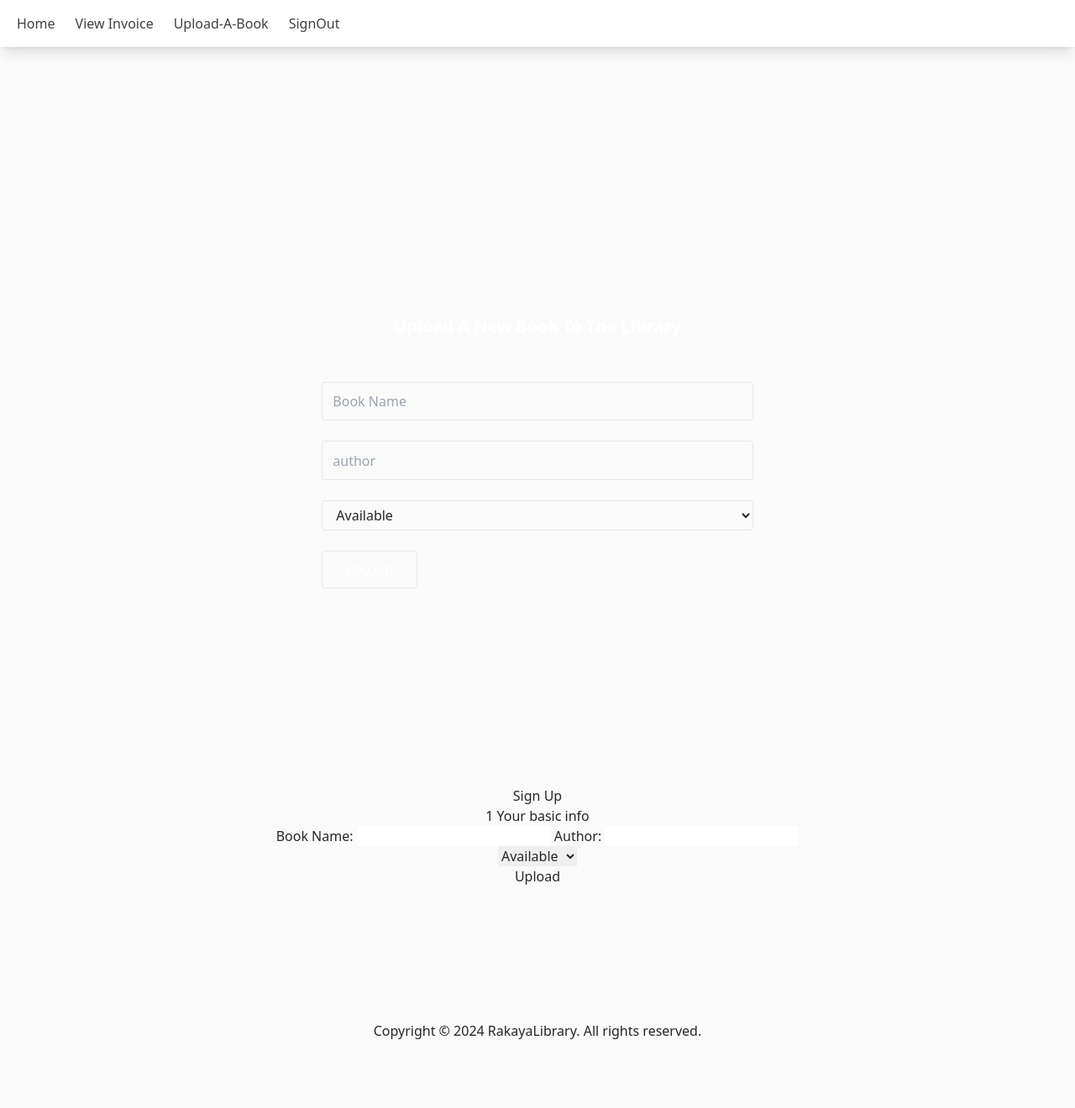
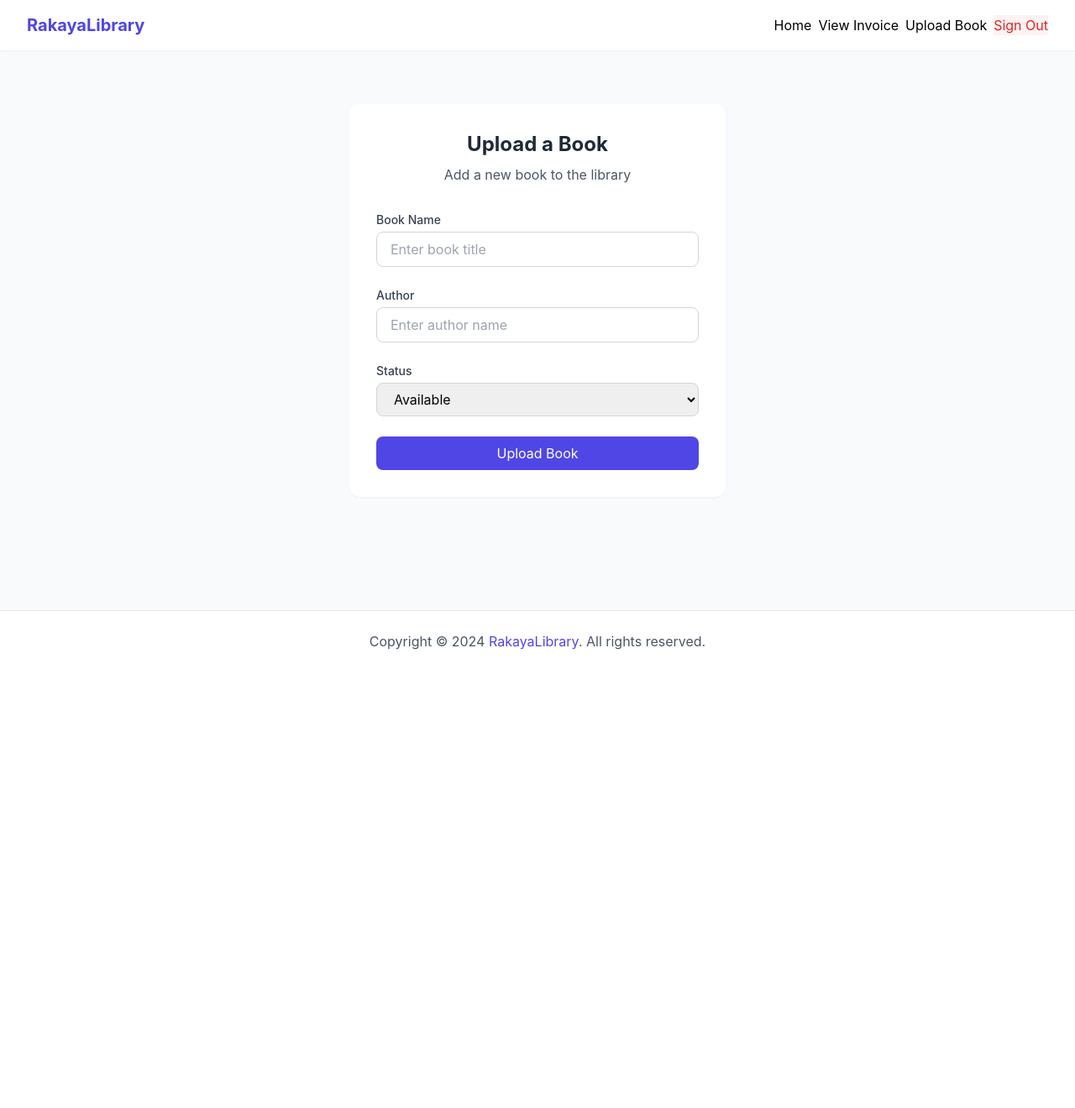
Before and after one commit to AzizRaad/RakayaLibrary, a Laravel app: page /uploadform in a window 1280 px wide. Shown: the whole page at 84% size. After the commit the page ends 774 px from the top, so only its background shows below. Run offline with Laravel 10, Linux system fonts and the light colour scheme; a user stored in the database is signed in; data comes from the database, SQL or seed files in the repository; some libraries are stand-ins or nearby versions.

Commit message:
redesigned the pages & optimized deleting a book from cart to change its status

```diff
--- a/app/Http/Controllers/InvoiceController.php
+++ b/app/Http/Controllers/InvoiceController.php
@@ -3,7 +3,6 @@
 namespace App\Http\Controllers;
 
 use App\Models\Invoice;
-use Illuminate\Http\Request;
 use Barryvdh\DomPDF\Facade\Pdf;
 
 class InvoiceController extends Controller
--- a/app/Livewire/BooksTable.php
+++ b/app/Livewire/BooksTable.php
@@ -22,6 +22,7 @@ class BooksTable extends Component
         $invoice->name = $book->name;
         $invoice->author = $book->author;
         $invoice->user_id = auth()->user()->id;
+        $invoice->book_id = $book->id;
         $invoice->save();
 
         $book_status = Book::find($book->id);
--- a/app/Livewire/InvoiceTable.php
+++ b/app/Livewire/InvoiceTable.php
@@ -2,13 +2,18 @@
 
 namespace App\Livewire;
 
+use App\Models\Book;
 use App\Models\Invoice;
 use Livewire\Component;
 
 class InvoiceTable extends Component
 {
     public function delete(Invoice $invoice) {
+        $book = Book::find($invoice->book_id);
+        $book->status = 'available';
+        $book->save();
         $invoice->delete();
+        session()->flash('success',' Book Deleted Successfully ');
     }
 
     public function render()
--- a/resources/views/components/layout.blade.php
+++ b/resources/views/components/layout.blade.php
@@ -8,120 +8,151 @@
     <title>RakayaLibrary</title>
     <script src="https://cdn.tailwindcss.com"></script>
     <link rel="stylesheet" href="https://cdnjs.cloudflare.com/ajax/libs/font-awesome/6.5.1/css/all.min.css">
+    <script>
+        tailwind.config = {
+            theme: {
+                extend: {
+                    colors: {
+                        primary: '#4F46E5',
+                        secondary: '#6366F1',
+                        accent: '#818CF8',
+                        light: '#F9FAFB',
+                        dark: '#1F2937',
+                    }
+                }
+            }
+        }
+    </script>
+    <style>
+        body {
+            font-family: 'Inter', 'Segoe UI', Roboto, sans-serif;
+            background-color: #F9FAFB;
+        }
+        .nav-link {
+            @apply px-4 py-2 rounded-lg transition-all duration-200 hover:bg-indigo-50 hover:text-primary;
+        }
+        .btn-primary {
+            @apply bg-primary text-white px-6 py-2 rounded-lg hover:bg-secondary transition-all duration-200;
+        }
+    </style>
     {{-- <link rel="stylesheet" href="{{ asset('uploadbookform.css') }}"> --}}
 </head>
 
-<body>
+<body class="flex flex-col min-h-screen">
 
     @auth
-        <header>
+        <header class="bg-white shadow-sm">
             <!-- Navigation bar -->
-            <nav class="relative flex w-full items-center justify-between bg-white py-2 text-neutral-600 shadow-lg hover:text-neutral-700 focus:text-neutral-700 dark:bg-neutral-600 dark:text-neutral-200 md:flex-wrap md:justify-start"
+            <nav class="container mx-auto flex items-center justify-between py-4 px-6 lg:px-8"
                 data-te-navbar-ref>
-                <div class="flex w-full flex-wrap items-center justify-between px-3">
-                    <div class="flex items-center">
-                        <!-- Hamburger menu button -->
+                <div class="flex items-center space-x-4">
+                    <a href="/" class="text-xl font-bold text-primary">RakayaLibrary</a>
+                </div>
+
+                <!-- Mobile menu button -->
+                <div class="flex lg:hidden">
                     <button
-                            class="border-0 bg-transparent px-2 text-xl leading-none transition-shadow duration-150 ease-in-out hover:text-neutral-700 focus:text-neutral-700 dark:hover:text-white dark:focus:text-white lg:hidden"
+                        class="text-gray-600 hover:text-primary focus:outline-none"
                         type="button" data-te-collapse-init data-te-target="#navbarSupportedContentY"
                         aria-controls="navbarSupportedContentY" aria-expanded="false" aria-label="Toggle navigation">
-                            <!-- Hamburger menu icon -->
-                            <span class="[&>svg]:w-5">
                         <svg xmlns="http://www.w3.org/2000/svg" fill="none" viewBox="0 0 24 24"
-                                    stroke-width="1.5" stroke="currentColor" class="h-7 w-7">
+                            stroke-width="1.5" stroke="currentColor" class="h-6 w-6">
                             <path stroke-linecap="round" stroke-linejoin="round"
                                 d="M3.75 6.75h16.5M3.75 12h16.5m-16.5 5.25h16.5" />
                         </svg>
-                            </span>
                     </button>
                 </div>
 
                 <!-- Navigation links -->
-                    <div class="!visible hidden grow basis-[100%] items-center lg:!flex lg:basis-auto"
+                <div class="hidden lg:flex items-center space-x-2"
                     id="navbarSupportedContentY" data-te-collapse-item>
-                        <ul class="mr-auto flex flex-col lg:flex-row" data-te-navbar-nav-ref>
-                            <li class="mb-4 lg:mb-0 lg:pr-2" data-te-nav-item-ref>
-                                <a class="block transition duration-150 ease-in-out hover:text-neutral-700 focus:text-neutral-700 disabled:text-black/30 dark:hover:text-white dark:focus:text-white lg:p-2 [&.active]:text-black/90"
-                                    href="/" data-te-nav-link-ref data-te-ripple-init
-                                    data-te-ripple-color="light">Home</a>
-                            </li>
-                            <li class="mb-4 lg:mb-0 lg:pr-2" data-te-nav-item-ref>
-                                <a class="block transition duration-150 ease-in-out hover:text-neutral-700 focus:text-neutral-700 disabled:text-black/30 dark:hover:text-white dark:focus:text-white lg:p-2 [&.active]:text-black/90"
-                                    href="{{ route('invoice') }}" data-te-nav-link-ref data-te-ripple-init
-                                    data-te-ripple-color="light">View Invoice</a>
-                            </li>
+                    <a class="nav-link" href="/" data-te-nav-link-ref>Home</a>
+                    <a class="nav-link" href="{{ route('invoice') }}" data-te-nav-link-ref>View Invoice</a>
                     @if (Auth::user()->isAdmin())
-                                <li class="mb-4 lg:mb-0 lg:pr-2" data-te-nav-item-ref>
-                                    <a class="block transition duration-150 ease-in-out hover:text-neutral-700 focus:text-neutral-700 disabled:text-black/30 dark:hover:text-white dark:focus:text-white lg:p-2 [&.active]:text-black/90"
-                                        href="{{ route('upload.book') }}" data-te-nav-link-ref data-te-ripple-init
-                                        data-te-ripple-color="light">Upload-A-Book</a>
-                                </li>
+                        <a class="nav-link" href="{{ route('upload.book') }}" data-te-nav-link-ref>Upload Book</a>
                     @endif
-                            <li class="mb-2 lg:mb-0 lg:pr-2" data-te-nav-item-ref>
-                                <a class="block transition duration-150 ease-in-out hover:text-neutral-700 focus:text-neutral-700 disabled:text-black/30 dark:hover:text-white dark:focus:text-white lg:p-2 [&.active]:text-black/90"
-                                    href="{{ route('logout') }}" data-te-nav-link-ref data-te-ripple-init
-                                    data-te-ripple-color="light">SignOut</a>
-                            </li>
-                        </ul>
+                    <a class="nav-link bg-red-50 text-red-600 hover:bg-red-100" href="{{ route('logout') }}" data-te-nav-link-ref>Sign Out</a>
+                </div>
+            </nav>
+
+            <!-- Mobile menu (hidden by default) -->
+            <div class="lg:hidden hidden" id="navbarSupportedContentY">
+                <div class="px-4 py-3 space-y-2">
+                    <a class="block nav-link" href="/">Home</a>
+                    <a class="block nav-link" href="{{ route('invoice') }}">View Invoice</a>
+                    @if (Auth::user()->isAdmin())
+                        <a class="block nav-link" href="{{ route('upload.book') }}">Upload Book</a>
+                    @endif
+                    <a class="block nav-link bg-red-50 text-red-600 hover:bg-red-100" href="{{ route('logout') }}">Sign Out</a>
                 </div>
             </div>
-            </nav>
         </header>
     @else
-        <header>
+        <header class="bg-white shadow-sm">
             <!-- Navigation bar -->
-            <nav class="relative flex w-full items-center justify-between bg-white py-2 text-neutral-600 shadow-lg hover:text-neutral-700 focus:text-neutral-700 dark:bg-neutral-600 dark:text-neutral-200 md:flex-wrap md:justify-center"
+            <nav class="container mx-auto flex items-center justify-between py-4 px-6 lg:px-8"
                 data-te-navbar-ref>
-                <div class="flex w-full flex-wrap items-center justify-between px-3">
-                    <div class="flex items-center">
-                        <!-- Hamburger menu button -->
+                <div class="flex items-center space-x-4">
+                    <a href="/" class="text-xl font-bold text-primary">RakayaLibrary</a>
+                </div>
+
+                <!-- Mobile menu button -->
+                <div class="flex lg:hidden">
                     <button
-                            class="border-0 bg-transparent px-2 text-xl leading-none transition-shadow duration-150 ease-in-out hover:text-neutral-700 focus:text-neutral-700 dark:hover:text-white dark:focus:text-white lg:hidden"
+                        class="text-gray-600 hover:text-primary focus:outline-none"
                         type="button" data-te-collapse-init data-te-target="#navbarSupportedContentY"
                         aria-controls="navbarSupportedContentY" aria-expanded="false" aria-label="Toggle navigation">
-                            <!-- Hamburger menu icon -->
-                            <span class="[&>svg]:w-5">
                         <svg xmlns="http://www.w3.org/2000/svg" fill="none" viewBox="0 0 24 24"
-                                    stroke-width="1.5" stroke="currentColor" class="h-7 w-7">
+                            stroke-width="1.5" stroke="currentColor" class="h-6 w-6">
                             <path stroke-linecap="round" stroke-linejoin="round"
                                 d="M3.75 6.75h16.5M3.75 12h16.5m-16.5 5.25h16.5" />
                         </svg>
-                            </span>
                     </button>
                 </div>
 
                 <!-- Navigation links -->
-                    <div class="!visible hidden grow basis-[100%] items-center lg:!flex lg:basis-auto"
+                <div class="hidden lg:flex items-center space-x-2"
                     id="navbarSupportedContentY" data-te-collapse-item>
-                        <ul class="mr-auto flex flex-col lg:flex-row" data-te-navbar-nav-ref>
-                            <li class="mb-4 lg:mb-0 lg:pr-2" data-te-nav-item-ref>
-                                <a class="block transition duration-150 ease-in-out hover:text-neutral-700 focus:text-neutral-700 disabled:text-black/30 dark:hover:text-white dark:focus:text-white lg:p-2 [&.active]:text-black/90"
-                                    href="/" data-te-nav-link-ref data-te-ripple-init
-                                    data-te-ripple-color="light">Home</a>
-                            </li>
-                            <li class="mb-2 lg:mb-0 lg:pr-2" data-te-nav-item-ref>
-                                <a class="block transition duration-150 ease-in-out hover:text-neutral-700 focus:text-neutral-700 disabled:text-black/30 dark:hover:text-white dark:focus:text-white lg:p-2 [&.active]:text-black/90"
-                                    href="{{ route('login') }}" data-te-nav-link-ref data-te-ripple-init
-                                    data-te-ripple-color="light">Sign-In</a>
-                            </li>
-                        </ul>
+                    <a class="nav-link" href="/" data-te-nav-link-ref>Home</a>
+                    <a class="nav-link bg-primary text-white hover:bg-secondary" href="{{ route('login') }}" data-te-nav-link-ref>Sign In</a>
+                </div>
+            </nav>
+
+            <!-- Mobile menu (hidden by default) -->
+            <div class="lg:hidden hidden" id="navbarSupportedContentY">
+                <div class="px-4 py-3 space-y-2">
+                    <a class="block nav-link" href="/">Home</a>
+                    <a class="block nav-link bg-primary text-white hover:bg-secondary" href="{{ route('login') }}">Sign In</a>
                 </div>
             </div>
-            </nav>
         </header>
     @endauth
     <!-- header ends here -->
-    <div class="bg-neutral-50 px-6 py-20 text-center text-neutral-800 dark:bg-neutral-700 dark:text-neutral-200">
+
+    <main class="flex-grow container mx-auto px-6 py-8 lg:px-8">
         {{ $slot }}
-    </div>
+    </main>
 
     <!-- footer begins -->
-    <footer class="bg-neutral-50 px-6 py-20 text-center text-neutral-800 dark:bg-neutral-700 dark:text-neutral-200">
-        <p class="m-0">Copyright &copy; 2024 <a href="/" class="text-muted">RakayaLibrary</a>. All rights
-            reserved.
-        </p>
+    <footer class="bg-white border-t border-gray-200 mt-auto">
+        <div class="container mx-auto px-6 py-6 lg:px-8 text-center text-gray-600">
+            <p>Copyright &copy; 2024 <a href="/" class="text-primary hover:text-secondary transition-colors">RakayaLibrary</a>. All rights reserved.</p>
+        </div>
     </footer>
 
+    <!-- Add JavaScript for mobile menu toggle -->
+    <script>
+        document.addEventListener('DOMContentLoaded', function() {
+            const mobileMenuButton = document.querySelector('[data-te-target="#navbarSupportedContentY"]');
+            const mobileMenu = document.getElementById('navbarSupportedContentY');
+
+            if (mobileMenuButton && mobileMenu) {
+                mobileMenuButton.addEventListener('click', function() {
+                    mobileMenu.classList.toggle('hidden');
+                });
+            }
+        });
+    </script>
 </body>
 
 </html>
--- a/resources/views/frontend/home/upload_book.blade.php
+++ b/resources/views/frontend/home/upload_book.blade.php
@@ -1,80 +1,63 @@
 <x-layout>
-    <section class="h-screen">
-        <div class="h-full dark:bg-neutral-700">
-            <!-- Left column container with background-->
-            <div class="g-6 flex h-full flex-wrap items-center justify-center ">
-                <!-- Right column container -->
-                <div class="mb-12 md:mb-0 md:w-8/12 lg:w-5/12 xl:w-5/12">
-                    <form method="POST" action="{{ route('upload.book') }}">
-                        @csrf
-                        <div class="relative mb-6">
-                            <h4 class="mb-12 mt-1 pb-1 text-xl font-semibold text-white">
-                                Upload A New Book To The Library
-                            </h4>
-                        </div>
-                        <!-- Book info -->
-                        <div class="relative mb-6" data-te-input-wrapper-init>
-                            <input type="text" name="book_name" id="book_name"
-                                class="peer block min-h-[auto] w-full rounded border bg-transparent px-3 py-[0.32rem] leading-[2.15] outline-none transition-all duration-200 ease-linear dark:text-neutral-200"
-                                placeholder="Book Name" />
+    <section class="py-8">
+        <div class="max-w-md mx-auto bg-white rounded-xl shadow-sm overflow-hidden">
+            <div class="p-8">
+                <div class="text-center mb-8">
+                    <h2 class="text-2xl font-bold text-gray-800">Upload a Book</h2>
+                    <p class="text-gray-600 mt-2">Add a new book to the library</p>
                 </div>
 
-                        <!-- Author info -->
-                        <div class="relative mb-6" data-te-input-wrapper-init>
-                            <input type="text" name="author" id="author"
-                                class="peer block min-h-[auto] w-full rounded border bg-transparent px-3 py-[0.32rem] leading-[2.15] outline-none transition-all duration-200 ease-linear dark:text-neutral-200"
-                                placeholder="author" />
+                <form method="POST" action="{{ route('upload.book') }}" class="space-y-6">
+                    @csrf
+
+                    <!-- Book Name input -->
+                    <div>
+                        <label for="book_name" class="block text-sm font-medium text-gray-700 mb-1">Book Name</label>
+                        <input
+                            type="text"
+                            name="book_name"
+                            id="book_name"
+                            class="w-full px-4 py-2 border border-gray-300 rounded-lg focus:ring-2 focus:ring-primary focus:border-primary transition-colors"
+                            placeholder="Enter book title"
+                        />
                     </div>
 
-                        <!-- Status info -->
-                        <div class="relative mb-6" data-te-input-wrapper-init>
+                    <!-- Author input -->
+                    <div>
+                        <label for="author" class="block text-sm font-medium text-gray-700 mb-1">Author</label>
+                        <input
+                            type="text"
+                            name="author"
+                            id="author"
+                            class="w-full px-4 py-2 border border-gray-300 rounded-lg focus:ring-2 focus:ring-primary focus:border-primary transition-colors"
+                            placeholder="Enter author name"
+                        />
+                    </div>
+
+                    <!-- Status select -->
+                    <div>
+                        <label for="status" class="block text-sm font-medium text-gray-700 mb-1">Status</label>
                         <select
-                                class="peer block min-h-[auto] w-full rounded border bg-transparent px-3 py-[0.32rem] leading-[2.15] outline-none transition-all duration-200 ease-linear dark:text-neutral-200"
-                                name="status" id="status" data-te-select-init>
+                            name="status"
+                            id="status"
+                            class="w-full px-4 py-2 border border-gray-300 rounded-lg focus:ring-2 focus:ring-primary focus:border-primary transition-colors"
+                        >
                             <option value="Available">Available</option>
                             <option value="Borrowed">Borrowed</option>
                         </select>
                     </div>
 
-                        <!-- Login button -->
-                        <div class="text-center lg:text-left">
-                            <button type="submit"
-                                class="border inline-block rounded bg-primary px-7 pb-2.5 pt-3 text-sm font-medium uppercase leading-normal text-white"
-                                data-te-ripple-init data-te-ripple-color="light">
-                                Upload
+                    <!-- Upload button -->
+                    <div>
+                        <button
+                            type="submit"
+                            class="w-full bg-primary text-white py-2 px-4 rounded-lg hover:bg-secondary transition-colors focus:outline-none focus:ring-2 focus:ring-offset-2 focus:ring-primary"
+                        >
+                            Upload Book
                         </button>
                     </div>
                 </form>
             </div>
         </div>
-        </div>
     </section>
-
-
-    <form action="/uploadform" method="POST" enctype="multipart/form-data">
-        @csrf
-        <h1>Sign Up</h1>
-
-        <fieldset>
-
-            <legend><span class="number">1</span> Your basic info</legend>
-
-            <label for="book_name">Book Name:</label>
-            <input type="text" id="book_name" name="book_name">
-
-            <label for="author">Author:</label>
-            <input type="text" id="author" name="author">
-
-            <br>
-
-            <select name="status" id="status">
-                <option value="Available">Available</option>
-                <option value="Borrowed">Borrowed</option>
-            </select>
-
-        </fieldset>
-
-        <button type="submit">Upload</button>
-
-    </form>
 </x-layout>
```
Also changed, not shown: resources/views/auth/login.blade.php (+44 -39 lines), resources/views/auth/register.blade.php (+69 -45 lines), resources/views/livewire/books-table.blade.php (+44 -33 lines), resources/views/livewire/invoice-table.blade.php (+43 -23 lines), database/migrations/2025_02_26_155345_add_book_id_column_to_invoice_table.php (added), 1 other file. Lines whose indentation alone changed are shown as unchanged.
